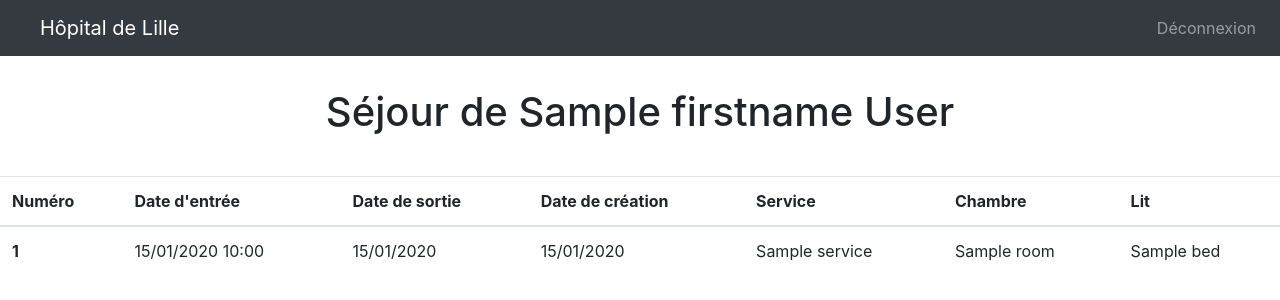
After one commit to victormarit/PPE_dev_symfony, a Symfony app: template ppeDEV/templates/pages/historyStay.html.twig in a window 1280 px wide. The commit adds this page. Shown: the top 300 px of the page. Run offline with Twig, Linux system fonts and the light colour scheme; the template is opened without the code that fills it: most values are stand-ins (such as "Sample title", 1, 10 or a date in 2020); some libraries are stand-ins or nearby versions.

Commit message:
Histoirque des séjours pour un patient

```diff
--- a/ppeDEV/src/Controller/AdminController.php
+++ b/ppeDEV/src/Controller/AdminController.php
@@ -1,5 +1,4 @@
 <?php
-
 namespace App\Controller;
 
 use App\Entity\Staff;
--- /dev/null
+++ b/ppeDEV/templates/pages/historyStay.html.twig
@@ -0,0 +1,54 @@
+{% extends 'base.html.twig' %}
+
+{% block stylesheets %}
+    <link rel="stylesheet" href="../css/searchBar.css">
+    <link rel="stylesheet" href="../css/homepage.css">
+{% endblock %}
+
+
+{% block title %}Accueil{% endblock %}
+
+{% block body %}
+    {% include 'composants/header.html.twig' %}
+    <div class="search">
+        <h1>Séjour de {{ firstname }} {{ lastname }}</h1>
+    </div>
+    {% if stays.items|length == 0 %}
+        <p>Aucun séjour pour ce patient</p>
+    {% else %}
+
+    <table class="table">
+        <thead>
+          <tr>
+            <th scope="col">Numéro</th>
+            <th scope="col">Date d'entrée</th>
+            <th scope="col">Date de sortie</th>
+            <th scope="col">Date de création</th>
+            <th scope="col">Service</th>
+            <th scope="col">Chambre</th>
+            <th scope="col">Lit</th>
+          </tr>
+        </thead>
+
+        {% set num = 0 %}
+
+        {% for stay in stays.items %}
+            {% set num = num + 1 %}
+            <tbody>
+              <tr>
+                <th scope="row">{{ num }}</th>
+                <td>{{ stay.entryDate|date('d/m/Y H:i') }}</td>
+                <td>{{ stay.leaveDate|date('d/m/Y') }}</td>
+                <td>{{ stay.creationDate|date('d/m/Y') }}</td>
+                <td>{{ stay.service }}</td>
+                <td>{{ stay.room }}</td>
+                <td>{{ stay.bed }}</td>
+              </tr>
+            </tbody>
+        {% endfor %}
+    </table>
+    {% endif %}
+
+    {{ knp_pagination_render(stays) }}
+
+{% endblock %}
--- a/ppeDEV/templates/pages/homepage.html.twig
+++ b/ppeDEV/templates/pages/homepage.html.twig
@@ -20,6 +20,7 @@
                     <p class="card-text"><strong>Numéro de sécurité sociale :</strong> {{ patient.socialSecurityNumber }}</p>
                     <a href="{{ path( 'updatePatient',  {'id': patient.id} ) }}" class="btn btn-primary">Modifier</a>
                     <a href="{{ path( 'delPatient',  {'id': patient.id} ) }}" class="btn btn-danger">Supprimer</a>
+                    <a href="{{ path( 'staysPatient',  {'id': patient.id, 'lastname': patient.lastName, 'firstname': patient.firstName} ) }}" class="btn btn-info">Séjours</a>
                 </div>
             </div>
         {% endfor %}
```
Also changed, not shown: ppeDEV/src/Controller/PatientController.php (renamed from ppeDEV/src/Controller/UserController.php, +26 -5 lines), ppeDEV/src/Repository/StayRepository.php (+15 -0 lines).
